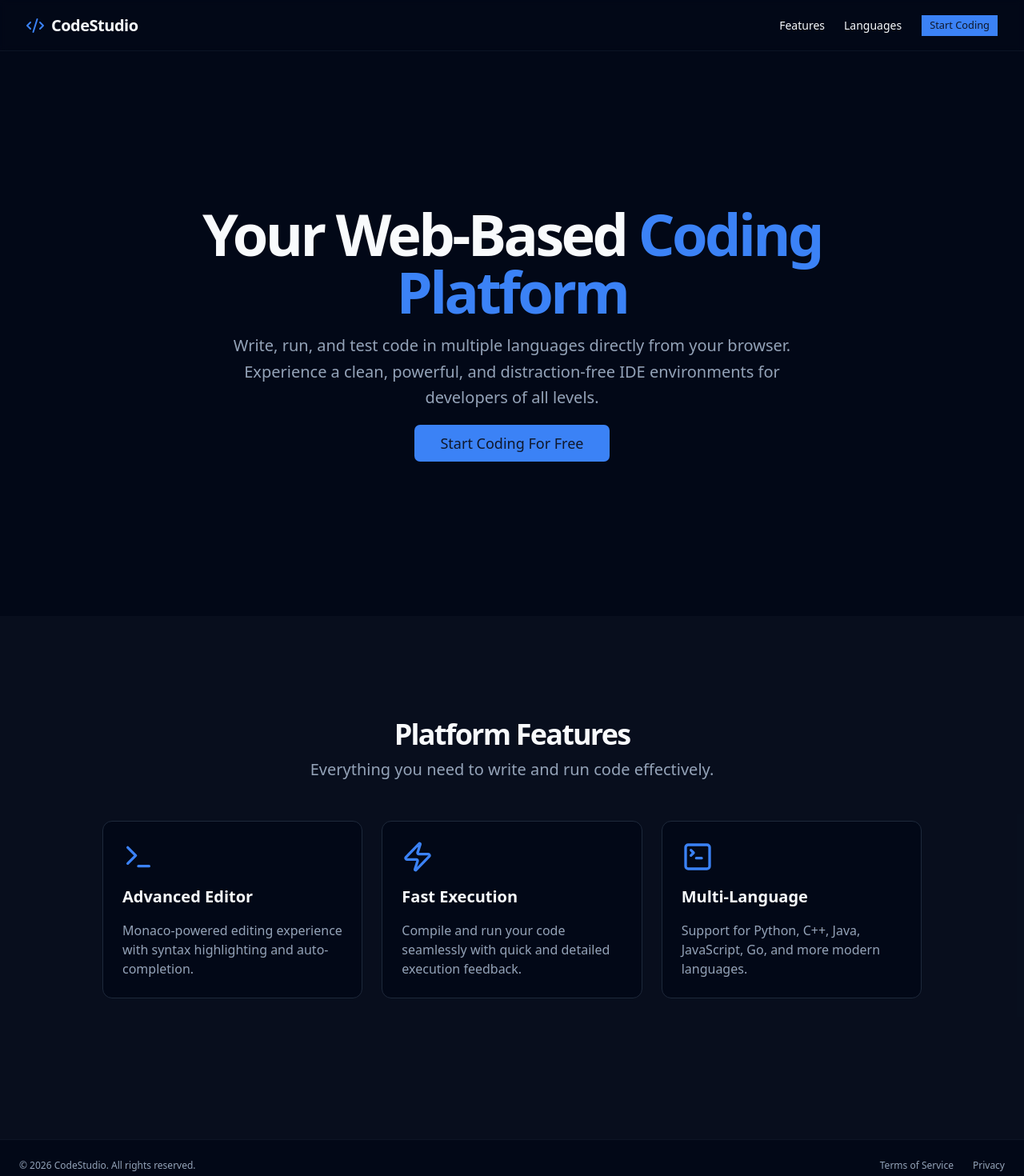
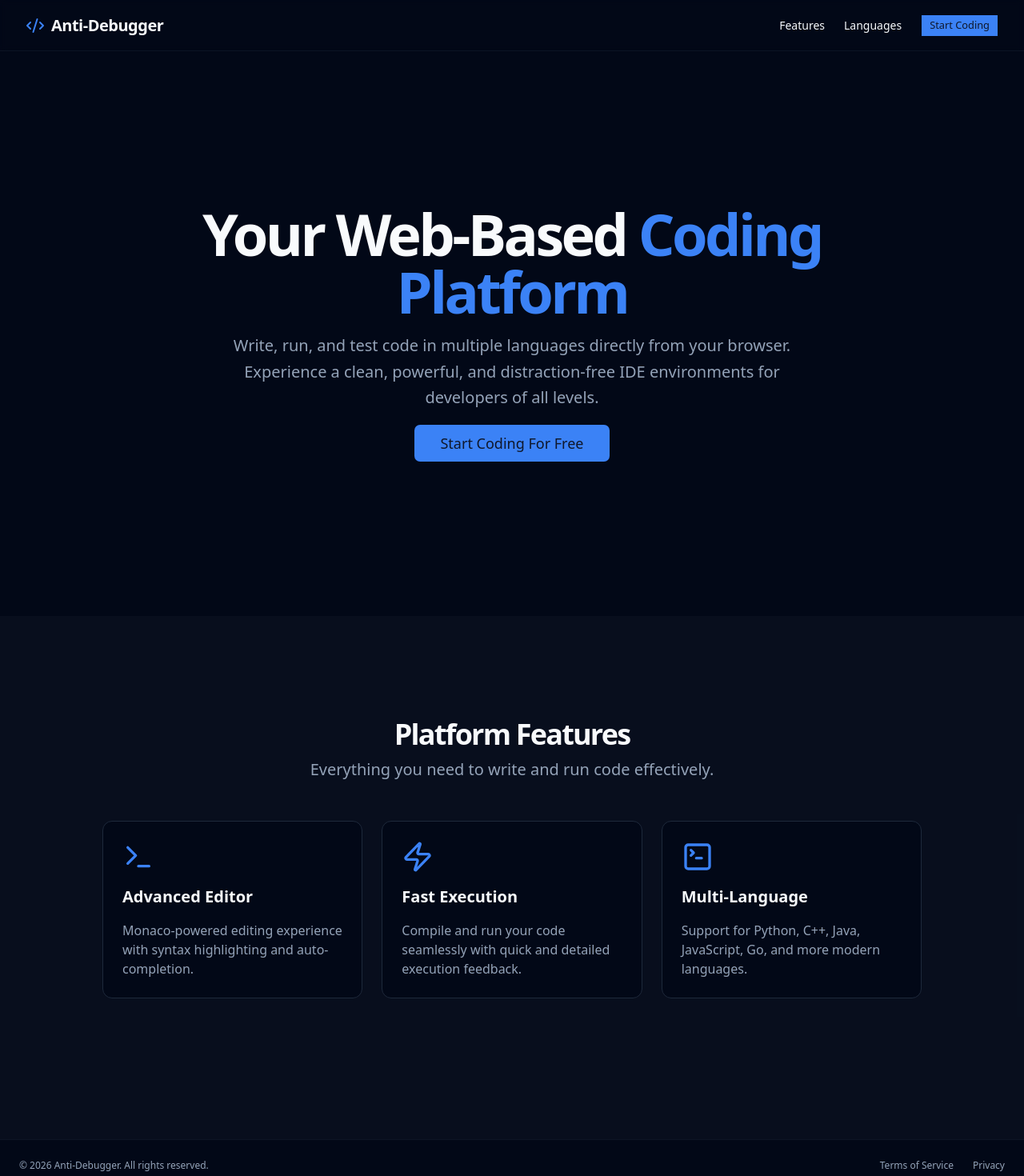
Before and after one commit to algorithnicmind/web-compiler, a Next.js app: page / in a window 1280 px wide. Shown: the top 1470 px of the page at 80% size. Built offline with nearby package versions, Linux system fonts and the light colour scheme.

Commit message:
feat: Add initial homepage and IDE application pages, and rename project to Anti-Debugger.

```diff
--- a/src/app/ide/page.tsx
+++ b/src/app/ide/page.tsx
@@ -50,7 +50,7 @@ export default function IDEPage() {
 
   // Load saved code for the selected language
   useEffect(() => {
-    const savedCode = localStorage.getItem(`codeStudio_code_${language}`);
+    const savedCode = localStorage.getItem(`antiDebugger_code_${language}`);
     if (savedCode) {
       setCode(savedCode);
     } else {
@@ -61,7 +61,7 @@ export default function IDEPage() {
   const handleCodeChange = (val: string | undefined) => {
     const newCode = val || "";
     setCode(newCode);
-    localStorage.setItem(`codeStudio_code_${language}`, newCode);
+    localStorage.setItem(`antiDebugger_code_${language}`, newCode);
   };
 
   const handleRunCode = async () => {
@@ -117,7 +117,7 @@ export default function IDEPage() {
         <div className="flex items-center gap-4">
           <Link href="/" className="flex items-center gap-2 text-primary hover:opacity-80 transition-opacity">
             <Code2 className="h-5 w-5" />
-            <span className="font-bold hidden sm:inline-block">CodeStudio</span>
+            <span className="font-bold hidden sm:inline-block">Anti-Debugger</span>
           </Link>
           <div className="h-4 w-[1px] bg-border mx-2" />
           <Select value={language} onValueChange={(val) => setLanguage(val || "")}>
--- a/src/app/layout.tsx
+++ b/src/app/layout.tsx
@@ -7,7 +7,7 @@ import { ThemeProvider } from "@/components/theme-provider";
 const inter = Inter({ subsets: ['latin'], variable: '--font-sans' });
 
 export const metadata: Metadata = {
-  title: "CodeStudio IDE",
+  title: "Anti-Debugger IDE",
   description: "A web-based multi-language coding platform with a clean, VS Code-inspired interface.",
 };
 
--- a/src/app/page.tsx
+++ b/src/app/page.tsx
@@ -9,7 +9,7 @@ export default function Home() {
       <header className="px-6 lg:px-8 h-16 flex items-center border-b border-border/40 backdrop-blur-sm sticky top-0 z-50">
         <Link className="flex items-center justify-center gap-2" href="#">
           <Code2 className="h-6 w-6 text-primary" />
-          <span className="font-bold text-xl tracking-tight hidden sm:inline-block">CodeStudio</span>
+          <span className="font-bold text-xl tracking-tight hidden sm:inline-block">Anti-Debugger</span>
         </Link>
         <nav className="ml-auto flex gap-4 sm:gap-6 items-center">
           <Link className="text-sm font-medium hover:text-primary transition-colors" href="#features">
@@ -86,7 +86,7 @@ export default function Home() {
       {/* Footer */}
       <footer className="flex flex-col gap-2 sm:flex-row py-6 w-full shrink-0 items-center px-4 md:px-6 border-t border-border/40">
         <p className="text-xs text-muted-foreground">
-          &copy; {new Date().getFullYear()} CodeStudio. All rights reserved.
+          &copy; {new Date().getFullYear()} Anti-Debugger. All rights reserved.
         </p>
         <nav className="sm:ml-auto flex gap-4 sm:gap-6">
           <Link className="text-xs hover:underline underline-offset-4 text-muted-foreground" href="#">
```
Also changed, not shown: 1 other file (tests, documents, lock files or other folders).
